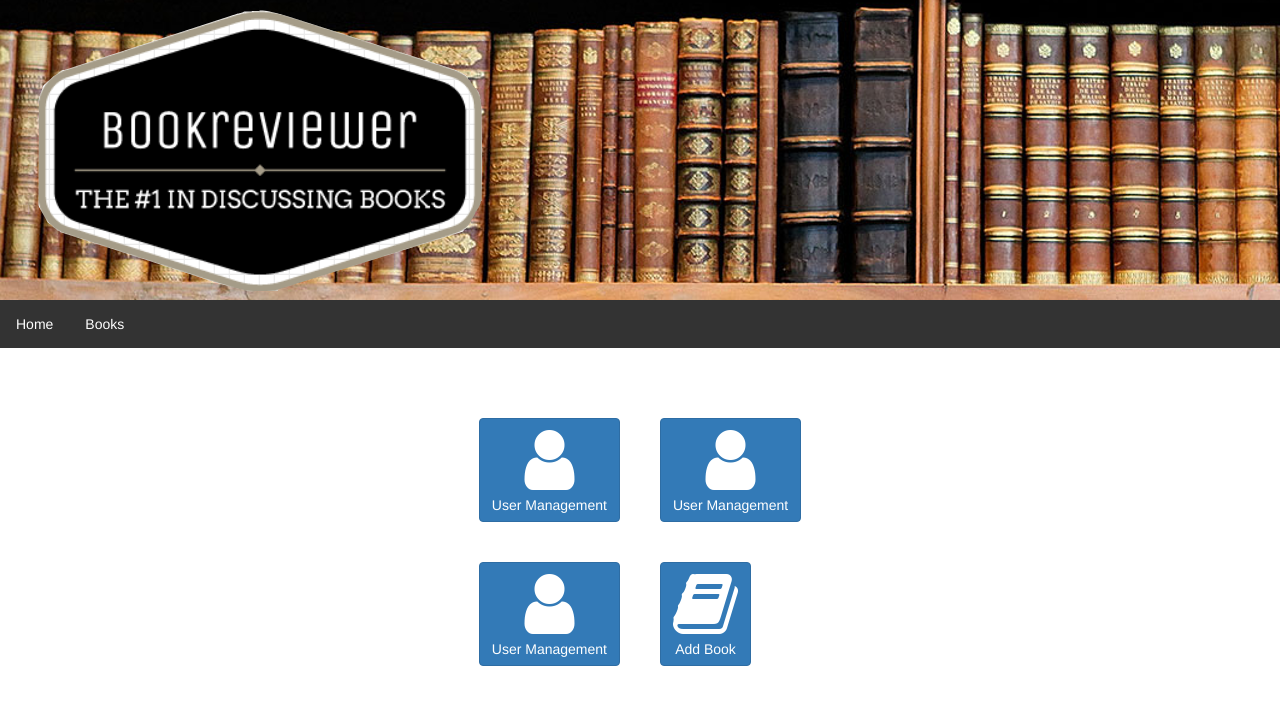
After one commit to samikroon/bookreviewer, a PHP site: page /admin_panel.php in a window 1280 px wide. The commit adds this page. Shown: the top 705 px of the page. Run offline with PHP 8.4, Linux system fonts and the light colour scheme; some libraries are stand-ins or nearby versions.

Commit message:
Auto stash before merge of "master" and "origin/master"
Add admin panel, way from finished though

```diff
--- /dev/null
+++ b/admin_panel.php
@@ -0,0 +1,43 @@
+
+<?php include("header.php"); ?>
+<link rel="stylesheet" type="text/css" href="./admin_panel_style.css" >
+
+
+<h1 style="font-family:Comic Sans Ms;text-align="center";font-size:20pt;
+color:#00FF00;>
+</h1>
+
+<table class="admin_panel" cellpadding="20">
+	<tr>
+		<td class="admin_p_td">
+			<a href="#" class="btn btn-sq-lg btn-primary">
+				<i class="fa fa-user fa-5x"></i><br/>
+				User Management
+			</a>
+		</td>
+		<td class="admin_p_td">
+			<a href="#" class="btn btn-sq-lg btn-primary">
+				<i class="fa fa-user fa-5x"></i><br/>
+				User Management
+			</a>
+		</td>
+	</tr>
+	<tr>
+		<td class="admin_p_td">
+			<a href="#" class="btn btn-sq-lg btn-primary">
+				<i class="fa fa-user fa-5x"></i><br/>
+				User Management
+			</a>
+		</td>
+		<td class="admin_p_td">
+			<a href="#" class="btn btn-sq-lg btn-primary" data-toggle="modal" data-target="#addBookModal">
+				<i class="fa fa-book fa-5x"></i><br/>
+				Add Book
+			</a>
+		</td>
+	</tr>
+
+</table>
+
+</body>
+</html>
--- /dev/null
+++ b/admin_panel_style.css
@@ -0,0 +1,9 @@
+table.admin_panel{
+	margin-left: auto;
+	margin-right: auto;
+	margin-top: 50px;
+}
+
+.admin_p_td {
+	padding: 20px;
+}
--- a/header.php
+++ b/header.php
@@ -8,6 +8,7 @@
 		<script src="https://ajax.googleapis.com/ajax/libs/jquery/3.2.1/jquery.min.js"></script>
 		<script src="https://maxcdn.bootstrapcdn.com/bootstrap/3.3.7/js/bootstrap.min.js"></script>
 		<script src="https://cdnjs.cloudflare.com/ajax/libs/jquery-cookie/1.4.1/jquery.cookie.min.js"></script>
+		<link rel="stylesheet" href="https://maxcdn.bootstrapcdn.com/font-awesome/4.7.0/css/font-awesome.min.css"></script>
 		<link rel="stylesheet" href="https://maxcdn.bootstrapcdn.com/bootstrap/3.3.7/css/bootstrap.min.css">
 		<link rel="stylesheet" type="text/css" href="./header_style.css" >
 
--- a/scripts.js
+++ b/scripts.js
@@ -126,9 +126,8 @@ function navLoggedInRegular() {
 
 function navLoggedInAdmin() {
 	$("#logoutListing").append("<a class=\"navA\" href=\"#\" onClick=\"logout();\">Logout</a>");
-	$("#adminListing").append("<a class=\"navA\" href=\"\">Admin panel</a>");
+	$("#adminListing").append("<a class=\"navA\" href=\"admin_panel.php\">Admin panel</a>");
 	$("#profileListing").append("<a class=\"navA\" href=\"\">"+$.cookie('unBookreviewer')+"</a>");
-	$("#addBookListing").append("<a class=\"navA\" href=\"#\" data-toggle=\"modal\" data-target=\"#addBookModal\">Add Book</a>");
 }
 
 function navNotLoggedIn() {
```
